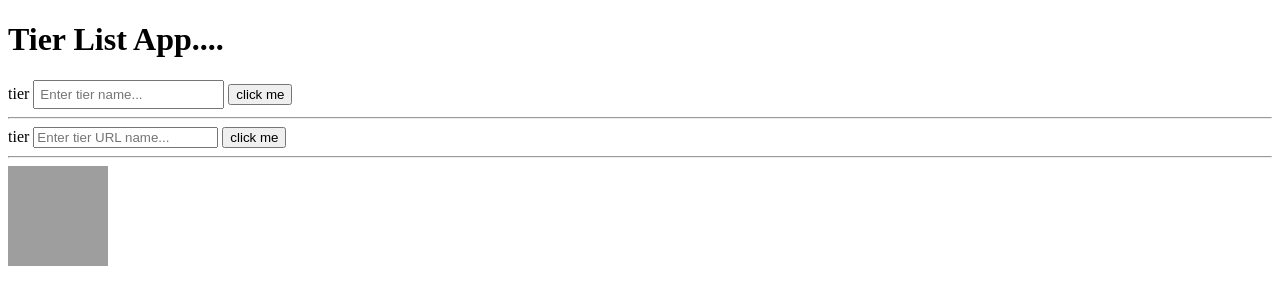
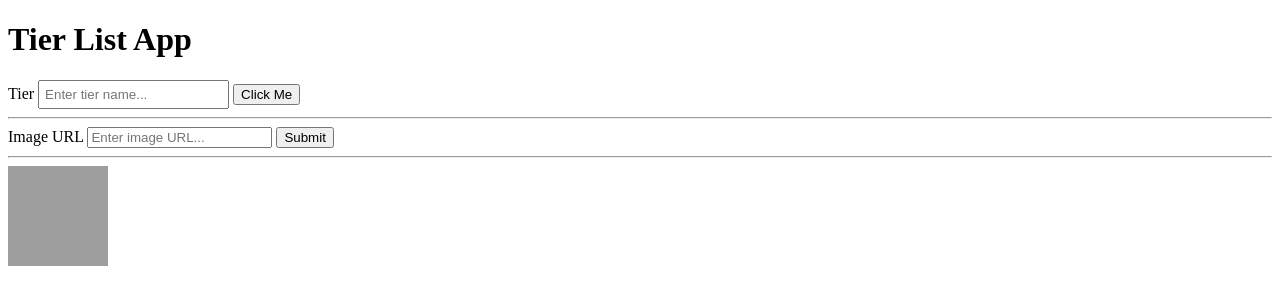
Before and after one commit to SANDEEP7522/Tier_list_app, a plain HTML site: page index.html in a window 1280 px wide. Drawn offline with Linux system fonts and the light colour scheme; grey boxes are pictures that could not be loaded.

Commit message:
again update img part

```diff
--- a/index.html
+++ b/index.html
@@ -1,42 +1,44 @@
+
 
 <!DOCTYPE html>
 <html lang="en">
-
 <head>
     <meta charset="UTF-8">
     <meta name="viewport" content="width=device-width, initial-scale=1.0">
     <title>Tier List App</title>
     <link rel="stylesheet" href="style.css">
 </head>
+<body>
+    <h1>Tier List App</h1>
 
- <body>
-     <h1>Tier List App....</h1>
-
-     <form action="">
-         <label for="tier">tier</label>
+    <form id="tier-form">
+        <label for="tier">Tier</label>
         <input type="text" id="tier" name="tier" placeholder="Enter tier name...">
-         <button type="button" value="submit" id="tier-submit">click me</button>
+        <button type="button" id="submit-tier">Click Me</button>
     </form>
     <hr>
 
     <form id="img-form">
-         <label for="img-item">tier</label>
-         <input type="text" id="img-item" name="tier" placeholder="Enter tier URL name...">
-         <button type="button" value="submit" id="img-submit">click me</button>
+        <label for="img-item">Image URL</label>
+        <input type="text" id="img-item" name="img-item" placeholder="Enter image URL...">
+        <button type="button" id="submit-img">Submit</button>
     </form>
     <hr>
 
     <section id="tier-list-section">
-         <!-- Tier list items will be appended here -->
+         <!-- <div class="tier-list">
+            <h1>Sample Tier List </h1>
+              <div class="line"></div>
+            <div class="tier-list-items">
+            </div> -->
     </section>
 
     <section id="item-section-container">
         <div class="item-container">
-             <img src="https://images.indianexpress.com/2018/04/avengers-iron-man.jpg?w=350" alt="" class="imageUrl">
+            <img src="https://images.indianexpress.com/2018/04/avengers-iron-man.jpg?w=350">
         </div>
     </section>
 
     <script src="script.js"></script>
 </body>
-
 </html>
--- a/script.js
+++ b/script.js
@@ -1,35 +1,33 @@
+
 
 
 const tierInput = document.getElementById('tier');
 console.log(tierInput);
 
-const submitBtn = document.getElementById('submit');
-
+const submitTierBtn = document.getElementById('submit-tier');
+const submitImgBtn = document.getElementById('submit-img');
 const imgForm = document.getElementById('img-form');
 
-imgForm.addEventListener('click', (event) => {
+submitImgBtn.addEventListener('click', (event) => {
     event.preventDefault();
     console.log("form submitted");
 
     const imgItemInput = document.getElementById('img-item');
-
     const imageUrl = imgItemInput.value;
     console.log(imageUrl);
 
     createTierListItemUrl(imageUrl);
 });
 
-submitBtn.addEventListener('click', (event) => {
+submitTierBtn.addEventListener('click', (event) => {
     console.log("button is clicked");
     event.preventDefault(); // stops the default behaviour of the event
 
-    // to get access of the element on which this event was fired
-    const target = event.target;
     console.log(tierInput.value);
 
     if (tierInput.value === '') {
         alert('Please enter a tier name');
-        return;
+        return;// when you give nothing then give the alert
     }
     createTierList(tierInput.value);
     tierInput.value = '';
@@ -52,7 +50,12 @@ function createTierList(tierListName) {
     newTierList.appendChild(newTierListItemsForLine);
 
     const tierSection = document.getElementById('tier-list-section');
-    tierSection.appendChild(newTierList);
+
+    if (tierSection) {
+        tierSection.appendChild(newTierList);
+    } else {
+        console.error('tier-list-section element not found');
+    }
 }
 
 function createTierListItemUrl(imageUrl) {
@@ -65,5 +68,10 @@ function createTierListItemUrl(imageUrl) {
     imageDiv.appendChild(img);
 
     const nonTierSection = document.getElementById('item-section-container');
-    nonTierSection.appendChild(imageDiv);
+
+    if (nonTierSection) {
+        nonTierSection.appendChild(imageDiv);
+    } else {
+        console.error('item-section-container element not found');
+    }
 }
```
Lines whose indentation alone changed are shown as unchanged.
